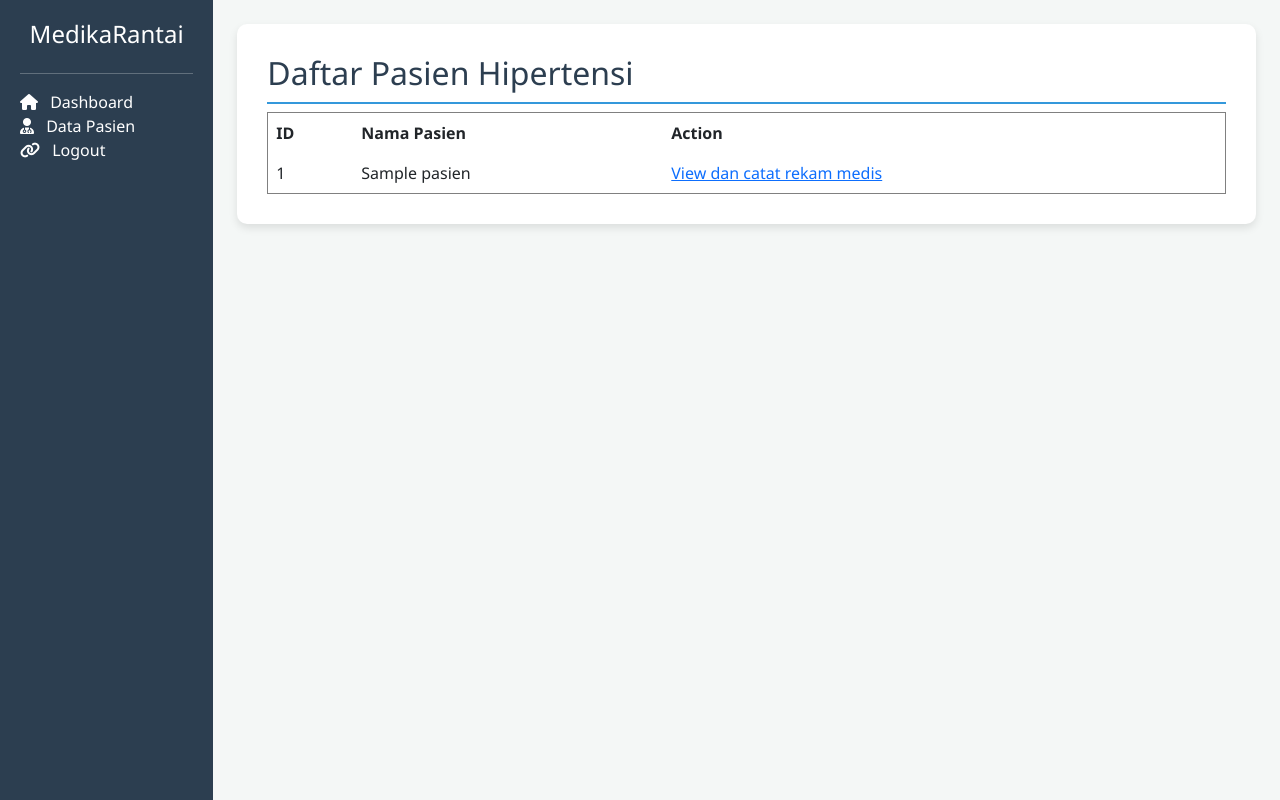
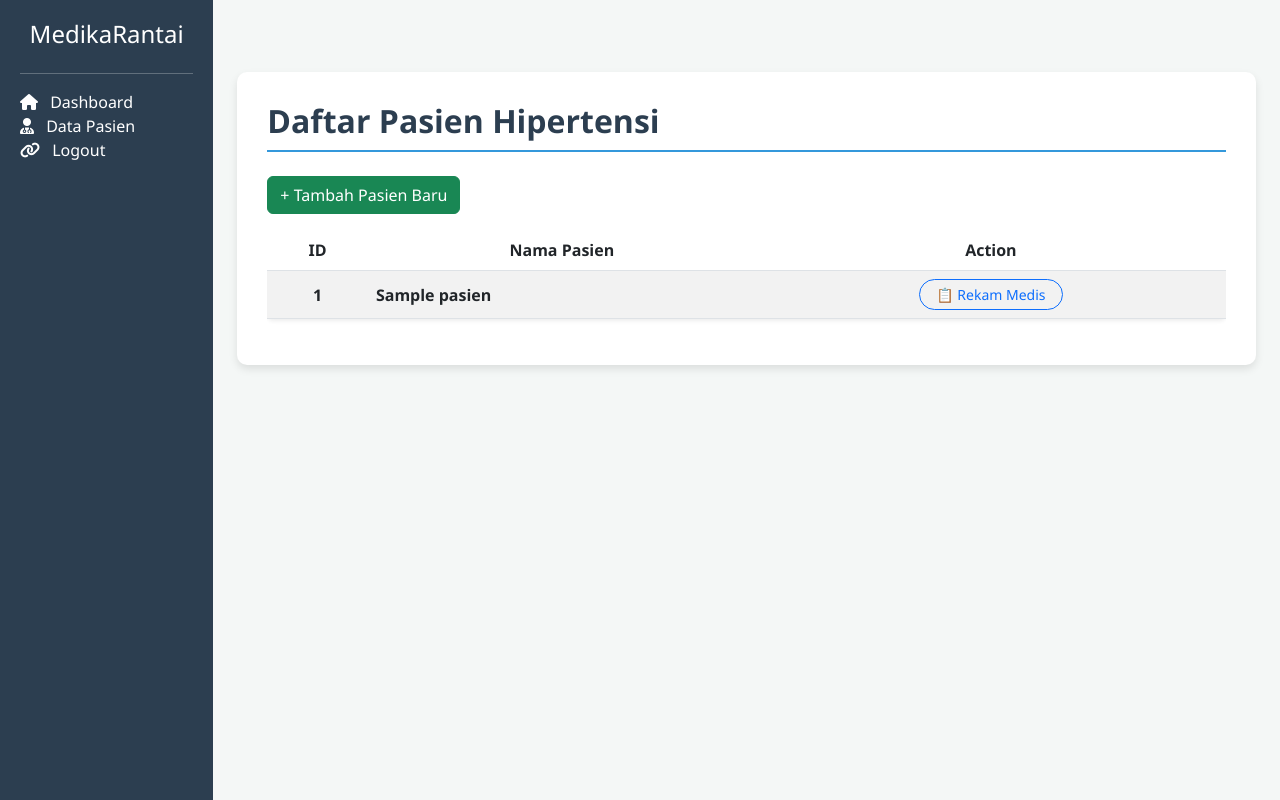
Before and after one commit to matdadi/medikarantai, a Python web app: template public/templates/list_pasien.html in a window 1280 px wide. Run offline with Jinja, Linux system fonts and the light colour scheme; the template is opened without the code that fills it: most values are stand-ins (such as "Sample title", 1, 10 or a date in 2020).

Commit message:
add development set up and create new patient features

```diff
--- a/public/__init__.py
+++ b/public/__init__.py
@@ -1,8 +1,10 @@
 from flask import Flask
 from flask_sqlalchemy import SQLAlchemy
 from flask_login import LoginManager
+from dotenv import load_dotenv
 import os
 
+load_dotenv()
 db = SQLAlchemy()
 login_manager = LoginManager()
 login_manager.login_view = 'main.login'
--- a/public/templates/list_pasien.html
+++ b/public/templates/list_pasien.html
@@ -3,24 +3,29 @@
 {% block title %}Daftar Pasien{% endblock %}
 
 {% block content %}
-<div class="container">
-    <h2>Daftar Pasien Hipertensi</h2>
-    <table border="1" cellpadding="8" cellspacing="0" style="width:100%; border-collapse: collapse;">
-        <thead>
+<div class="container mt-5">
+    <h2 class="mb-4 fw-bold">Daftar Pasien Hipertensi</h2>
+    <a href="{{ url_for('main.patient_form') }}" class="btn btn-success mb-3">
+        + Tambah Pasien Baru
+    </a>
+    <div class="table-responsive">
+        <table class="table table-striped table-hover align-middle shadow-sm rounded">
+            <thead class="bg-primary text-white text-center">
                 <tr>
-                <th>ID</th>
-                <th>Nama Pasien</th>
-                <th>Action</th>
+                    <th scope="col">ID</th>
+                    <th scope="col">Nama Pasien</th>
+                    <th scope="col">Action</th>
                 </tr>
             </thead>
             <tbody>
                 {% for pasien in pasien_list %}
                 <tr>
-                <td>{{ pasien.id }}</td>
-                <td>{{ pasien.nama }}</td>
-                <td>
-                    <a href="{{ url_for('main.view_rekam_medis', pasien_id=pasien.id) }}">
-                        View dan catat rekam medis
+                    <td class="text-center fw-bold">{{ pasien.id }}</td>
+                    <td class="text-dark fw-semibold">{{ pasien.nama }}</td>
+                    <td class="text-center">
+                        <a href="{{ url_for('main.view_rekam_medis', pasien_id=pasien.id) }}"
+                           class="btn btn-sm btn-outline-primary rounded-pill px-3">
+                            📋 Rekam Medis
                         </a>
                     </td>
                 </tr>
@@ -28,4 +33,5 @@
             </tbody>
         </table>
     </div>
+</div>
 {% endblock %}
--- a/run.py
+++ b/run.py
@@ -1,3 +1,6 @@
 from public import create_medika_rantai_app
 
 app = create_medika_rantai_app()
+
+if __name__ == "__main__":
+    app.run(debug=True)
```
Also changed, not shown: public/routes/main.py (+14 -1 lines), public/templates/patient_detail.html (added, +19 -0 lines), requirements.txt (added, +54 -0 lines), 1 other file. Lines whose indentation alone changed are shown as unchanged.
